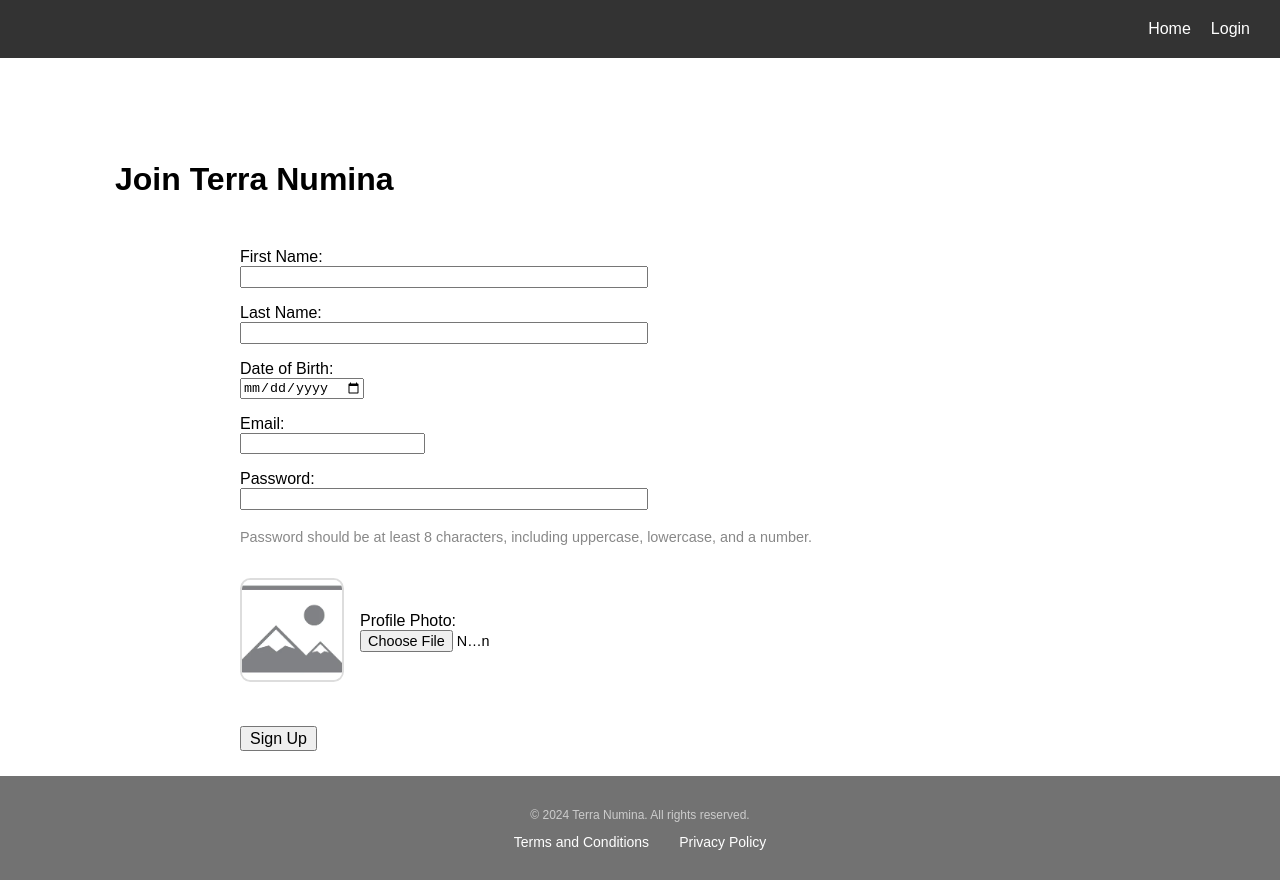
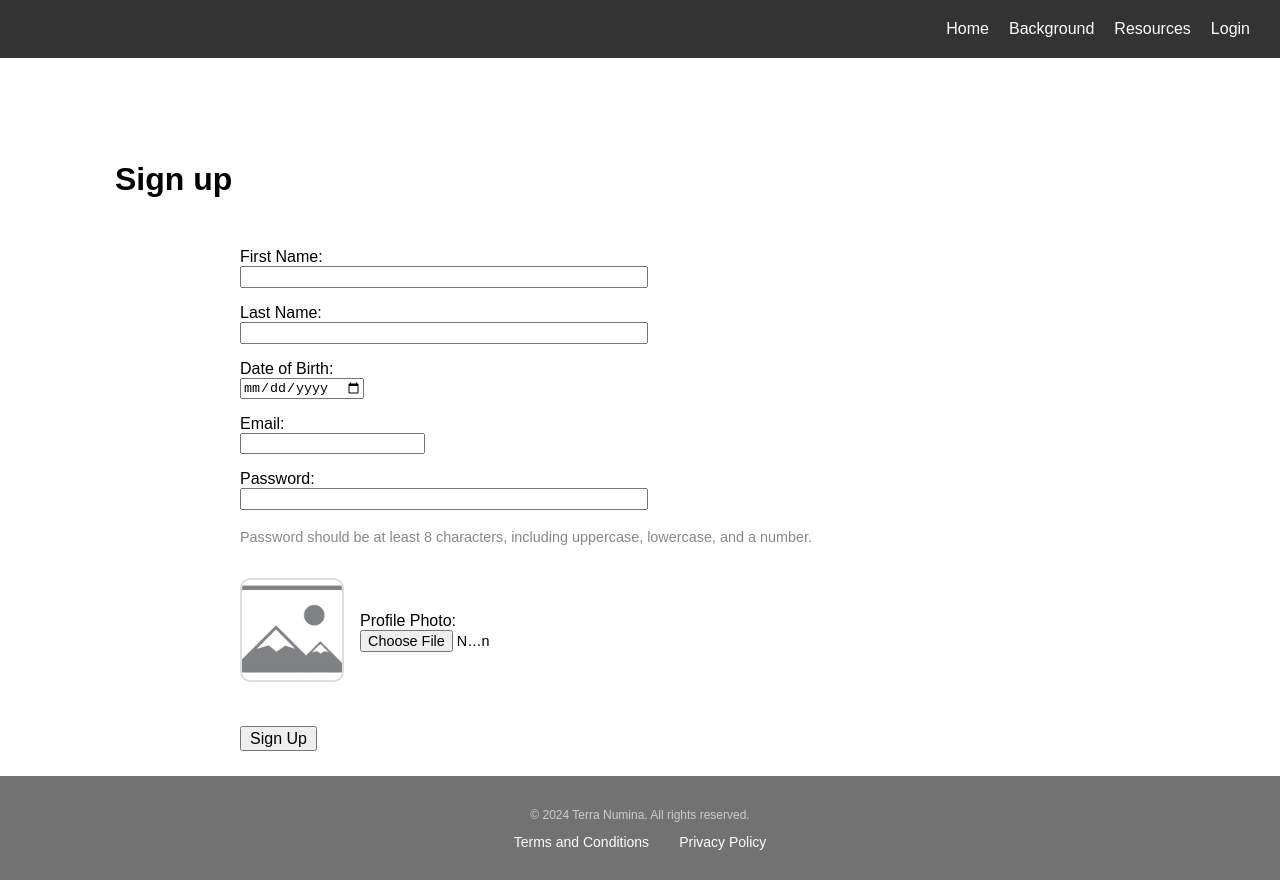
Before and after one commit to jnavno/terra_numina_webapp, a website: page public/signup.html in a window 1280 px wide. Drawn offline with Linux system fonts and the light colour scheme; no server answers.

Commit message:
fixed signup navbar

```diff
--- a/public/signup.html
+++ b/public/signup.html
@@ -12,14 +12,17 @@
 
 <body class="account-page">
     <div class="navbar">
-        <a href="index.html">Home</a>
-        <a href="terra_numina.html" style="display:none;">Terra Numina</a>
-        <a href="login.html">Login</a>
+        <a href="/">Home</a>
+        <a href="/terra_numina" style="display:none;">Terra Numina</a>
+        <a href="background.html">Background</a>
+        <a href="resources_overview.html">Resources</a>
+        <a href="/login">Login</a>
+        <a href="goodbye.html" style="display:none;">Logout</a>
     </div>
 
     <div class="container">
         <div class="title-wrapper">
-            <h1>Join Terra Numina</h1>
+            <h1>Sign up</h1>
         </div>
         <div class="homepage-links">
             <div class="account-page">
```
